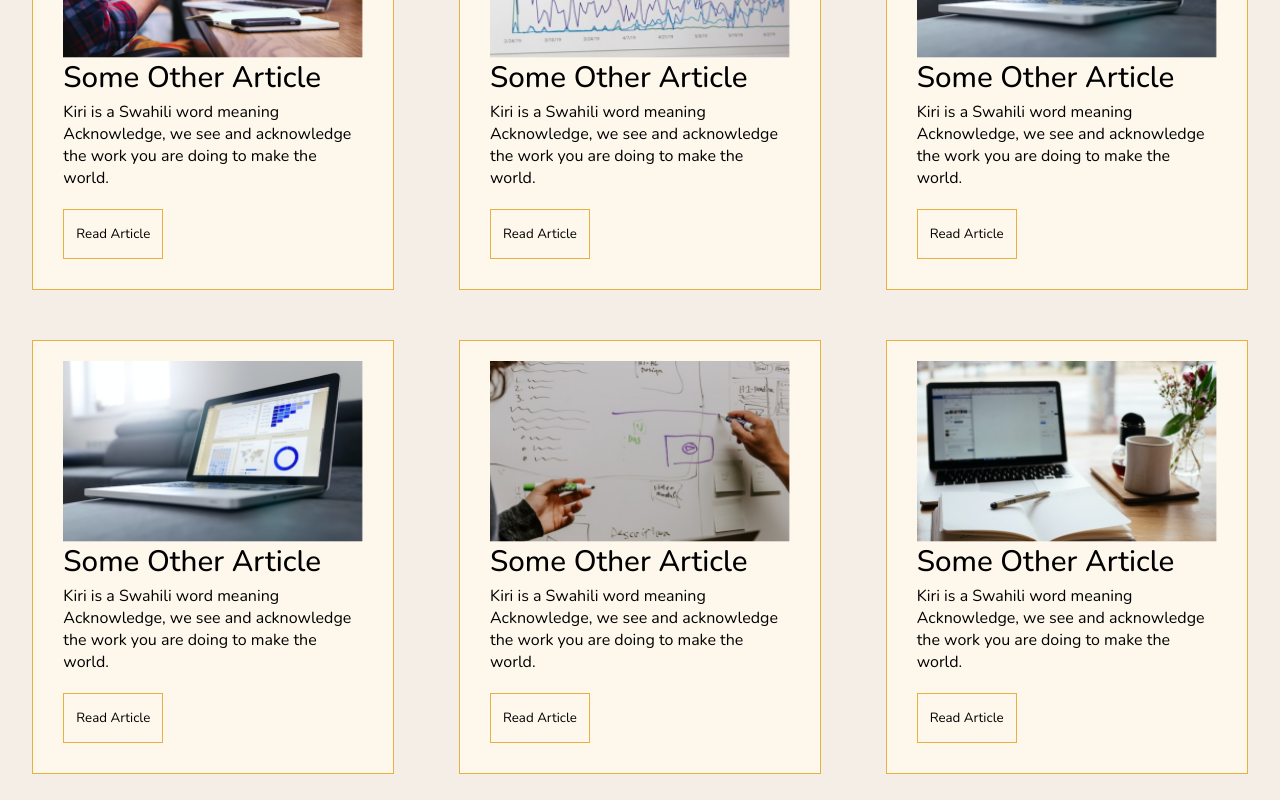
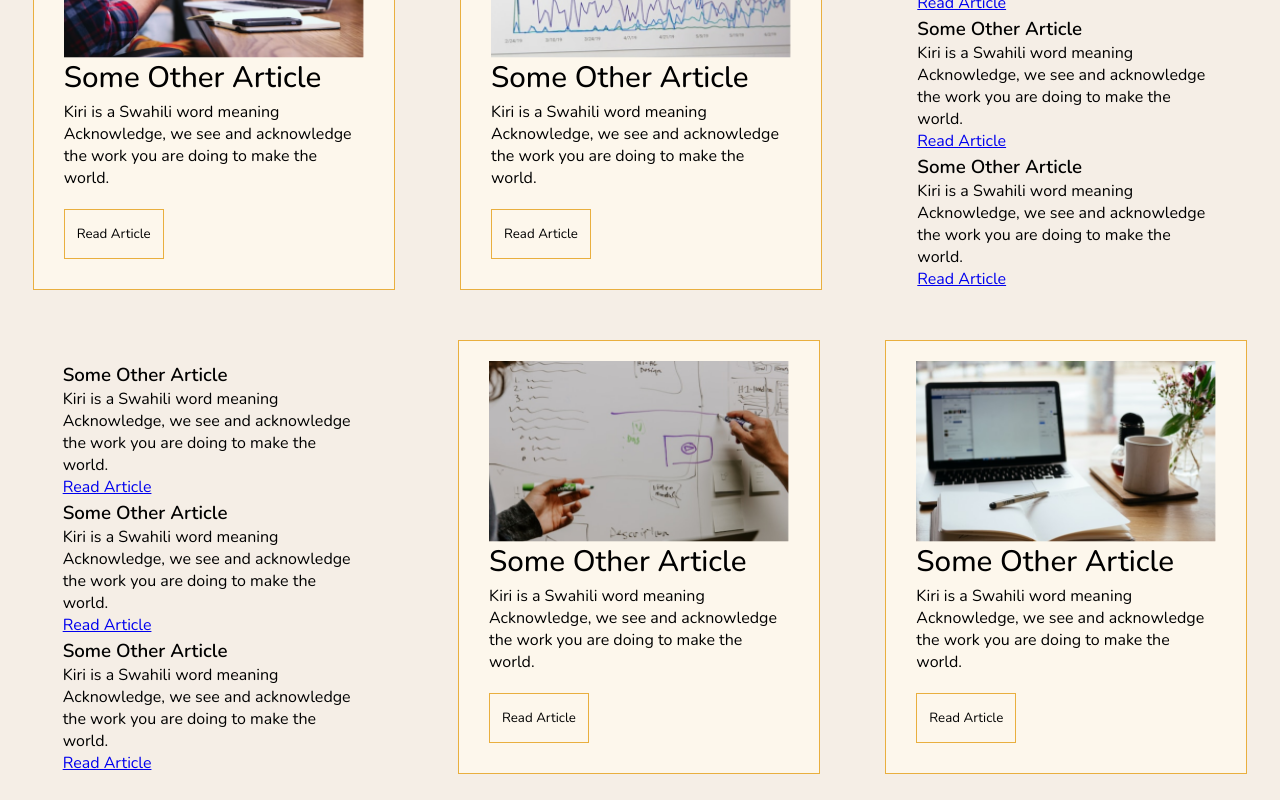
Before and after one commit to Imranyy/Kiri, a React (Create React App) app: page /blogs in a window 1280 px wide. Shown: the part 1280-2080 px from the top of the page. Built offline with nearby package versions, Linux system fonts and the light colour scheme.

Commit message:
done with blog page

```diff
--- a/src/App.css
+++ b/src/App.css
@@ -405,6 +405,25 @@ button{
     color:white;
     background: #CC2031;
   }
+  .card-blogs a{
+    padding-top:20px;
+    text-decoration: none;
+  }
+  .card-blogs a:hover{
+    color:#CC2031;
+  }
+  .grid-blogs .extra{
+    margin-top: 50px;
+    padding-left: 30px;
+    padding-right: 30px;
+    padding-top: 20px;
+    width: 300px;
+    height: 412px;
+    /* background: #FDF7EC; */
+  }
+  .grid-blogs .extra h3{
+    margin-top: 2px;
+  }
 /* footer */
 footer{
   color:#ffffff;
--- a/src/pages/BlogPage.js
+++ b/src/pages/BlogPage.js
@@ -11,6 +11,7 @@ import articleImage7 from '../media/blogPageImages/articleImage7.png';
 import articleImage8 from '../media/blogPageImages/articleImage8.png';
 import articleImage9 from '../media/blogPageImages/articleImage9.png';
 import articleImage10 from '../media/blogPageImages/articleImage10.png';
+import {Link} from 'react-router-dom';
 function BlogPage(props) {
     return (
         <>
@@ -59,20 +60,34 @@ function BlogPage(props) {
                                 <p>Kiri is a Swahili word meaning Acknowledge, we see and acknowledge the work you are doing to make the world.</p>
                                 <button>Read Article</button>
                             </div>
-                            <div className='card-blogs'>
-                                <img src={articleImage3} alt='...'/>
+                            <div className='extra'>
                                 <h3>Some Other Article</h3>
                                 <p>Kiri is a Swahili word meaning Acknowledge, we see and acknowledge the work you are doing to make the world.</p>
-                                <button>Read Article</button>
+                                <Link to='/'>Read Article</Link>
+
+                                <h3>Some Other Article</h3>
+                                <p>Kiri is a Swahili word meaning Acknowledge, we see and acknowledge the work you are doing to make the world.</p>
+                                <Link to='/'>Read Article</Link>
+
+                                <h3>Some Other Article</h3>
+                                <p>Kiri is a Swahili word meaning Acknowledge, we see and acknowledge the work you are doing to make the world.</p>
+                                <Link to='/'>Read Article</Link>
                             </div>
                         </div>
                         {/* row3 */}
                         <div className='grid-blogs'>
-                            <div className='card-blogs'>
-                                <img src={articleImage3} alt='...'/>
+                            <div className='extra'>
                                 <h3>Some Other Article</h3>
                                 <p>Kiri is a Swahili word meaning Acknowledge, we see and acknowledge the work you are doing to make the world.</p>
-                                <button>Read Article</button>
+                                <Link to='/'>Read Article</Link>
+
+                                <h3>Some Other Article</h3>
+                                <p>Kiri is a Swahili word meaning Acknowledge, we see and acknowledge the work you are doing to make the world.</p>
+                                <Link to='/'>Read Article</Link>
+
+                                <h3>Some Other Article</h3>
+                                <p>Kiri is a Swahili word meaning Acknowledge, we see and acknowledge the work you are doing to make the world.</p>
+                                <Link to='/'>Read Article</Link>
                             </div>
                             <div className='card-blogs'>
                                 <img src={articleImage6} alt='...'/>
```
